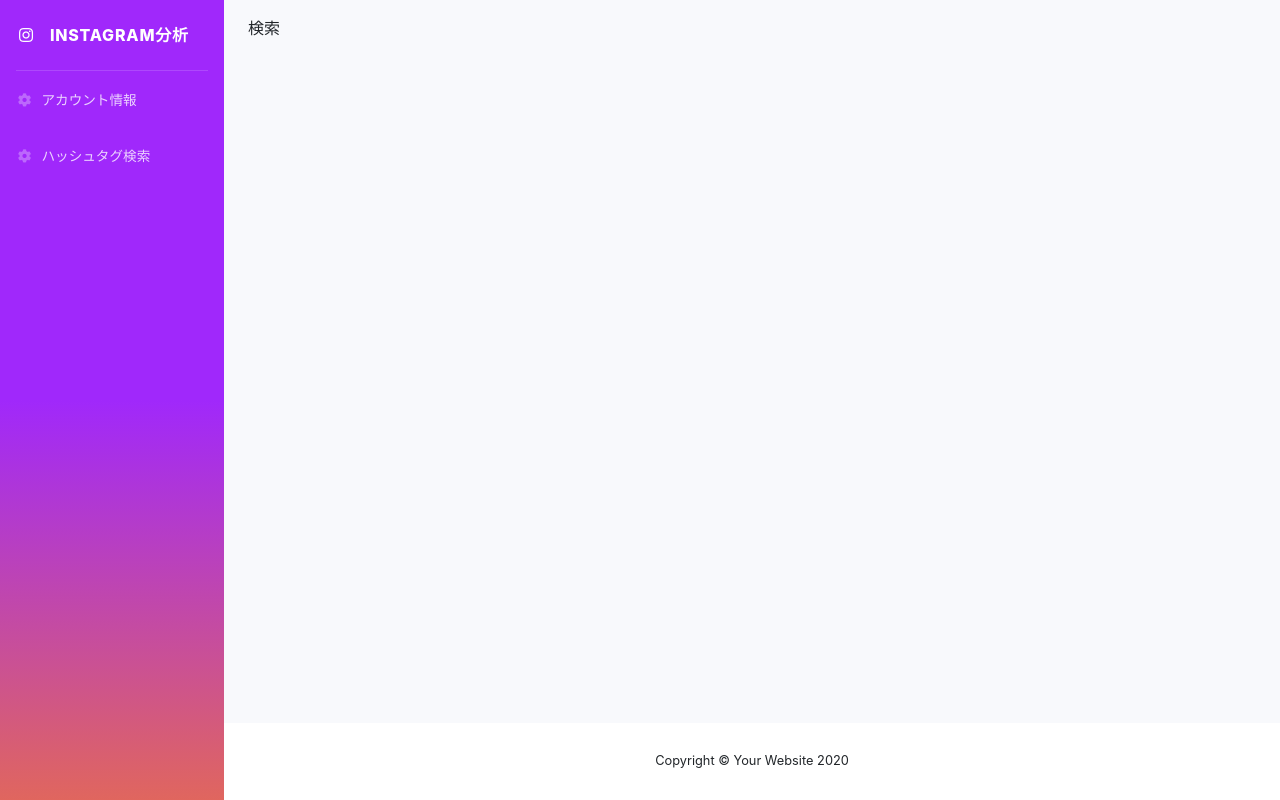
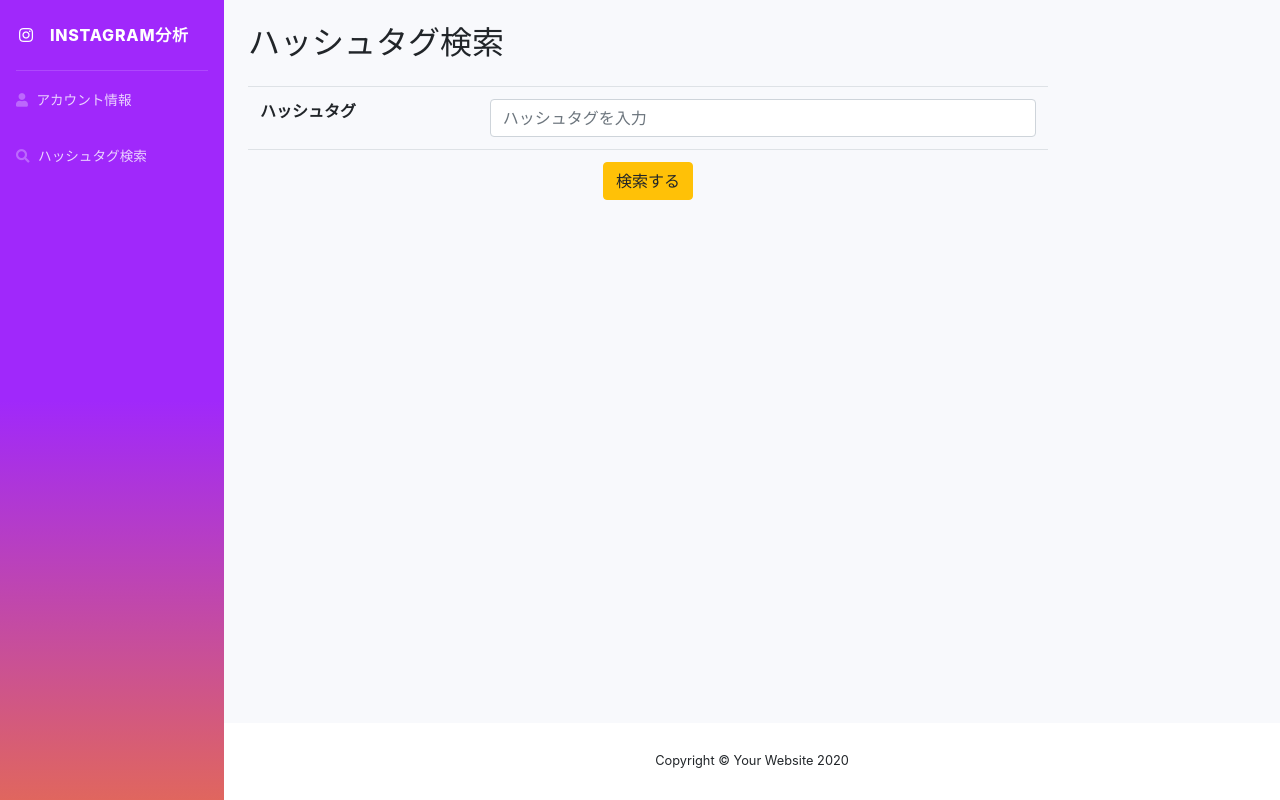
Before and after one commit to haruyasu/django-instagram, a Django app: template app/templates/app/search.html in a window 1280 px wide. Run offline with Django 3.2, Linux system fonts and the light colour scheme; the template is opened without the code that fills it: values that come from a table or form of the project are taken from there, others are empty; some libraries are stand-ins or nearby versions.

Commit message:
検索機能追加

```diff
--- /dev/null
+++ b/app/forms.py
@@ -0,0 +1,5 @@
+from django import forms
+
+
+class HashtagForm(forms.Form):
+    hashtag = forms.CharField(max_length=100, label='ハッシュタグ')
--- a/app/static/css/style.css
+++ b/app/static/css/style.css
@@ -133,6 +133,10 @@
     position: absolute;
 }
 
+.search-table {
+    max-width: 800px;
+}
+
 footer.sticky-footer {
     padding: 2rem 0;
     flex-shrink: 0;
--- a/app/templates/app/base.html
+++ b/app/templates/app/base.html
@@ -25,13 +25,13 @@
 			<hr class="sidebar-divider my-0">
 			<li class="nav-item">
 				<a class="nav-link" href="/">
-					<i class="fas fa-fw fa-cog"></i>
+					<i class="fas fa-user"></i>
 					<span>アカウント情報</span>
 				</a>
 			</li>
 			<li class="nav-item">
 				<a class="nav-link" href="{% url 'hashtag' %}">
-					<i class="fas fa-fw fa-cog"></i>
+					<i class="fas fa-search"></i>
 					<span>ハッシュタグ検索</span>
 				</a>
 			</li>
--- a/app/templates/app/search.html
+++ b/app/templates/app/search.html
@@ -1,7 +1,33 @@
 {% extends "app/base.html" %}
+{% load widget_tweaks %}
 
 {% block content %}
 
-<p>検索</p>
+<div class="my-4">
+    <h2>ハッシュタグ検索</h2>
+</div>
+
+<div class="table-responsive search-table">
+    <table class="table">
+        <form method="post">
+            {% csrf_token %}
+            <tbody>
+                <tr>
+                    <th scope="row">
+                        <label class="control-label" for="comment">ハッシュタグ</label>
+                    </th>
+                    <td>
+                        {% render_field form.hashtag class="form-control" placeholder="ハッシュタグを入力" %}
+                    </td>
+                </tr>
+                <tr>
+                    <td colspan="2" class="text-center">
+                        <button class="btn btn-warning" type="submit">検索する</button>
+                    </td>
+                </tr>
+            </tbody>
+        </form>
+    </table>
+</div>
 
 {% endblock %}
```
Also changed, not shown: app/templates/app/hashtag.html (+8 -1 lines), app/views.py (+66 -46 lines).
